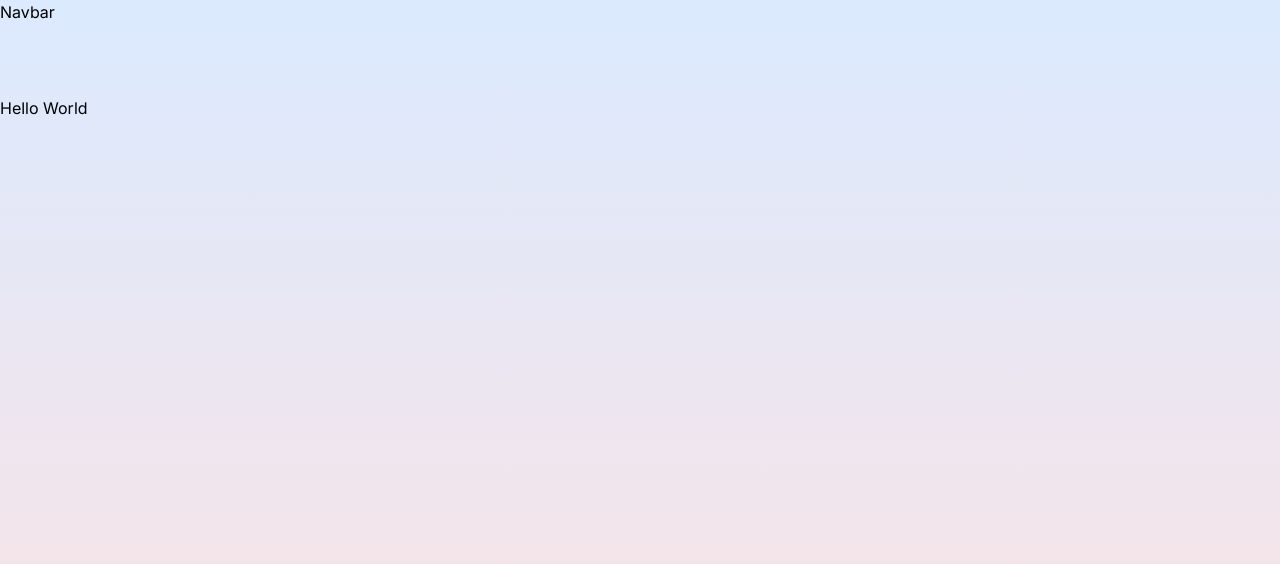
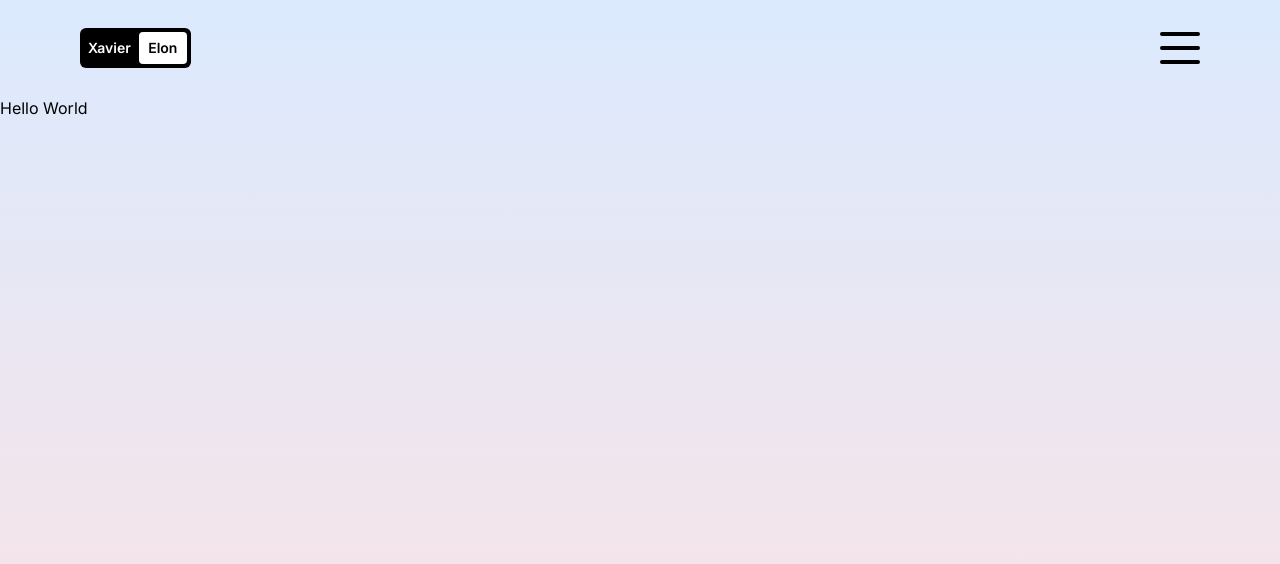
Before and after one commit to XavierElon/xavierelon-portfolio, a Next.js app: page / in a window 1280 px wide. Shown: the top 564 px of the page. Built offline with nearby package versions, Linux system fonts and the light colour scheme.

Commit message:
working on navbar

```diff
--- a/src/app/layout.js
+++ b/src/app/layout.js
@@ -17,7 +17,7 @@
           <div className="h-24">
             <Navbar />
           </div>
-          <div className="h-[calc(100vh - 6rrem)]">{children}</div>
+          <div className="h-[calc(100vh - 6rem)]">{children}</div>
         </div>
       </body>
     </html>
--- a/src/components/navbar.jsx
+++ b/src/components/navbar.jsx
@@ -1,5 +1,47 @@
+'use client'
+
+import { useState } from 'react'
+import Link from 'next/link'
+
+const links = [
+  { url: '/', title: 'Home' },
+  { url: '/about', title: 'About' },
+  { url: '/portfolio', title: 'Portfolio' },
+  { url: '/contact', title: 'Contact' }
+]
+
 const Navbar = () => {
-  return <div className="">Navbar</div>
+  const [open, setOpen] = useState(false)
+
+  return (
+    <div className="h-full flex items-center justify-between px-4 sm:px-8 md:px-12 lg:px-20">
+      {/* LOGO */}
+      <div className="">
+        <Link href="/" className="text-sm bg-black rounded-md p-1 font-semibold flex items-center justify-center">
+          <span className="text-white mr-1 px-1">Xavier</span>
+          <span className="w-12 h-8 rounded bg-white text-black flex items-center justify-center">Elon</span>
+        </Link>
+      </div>
+      {/* RESPONSIVE MENU */}
+      <div className="">
+        <button className="w-10 h-8 flex flex-col justify-between z-50 relative" onClick={() => setOpen((prev) => !prev)}>
+          <div className="w-10 h-1 bg-black rounded"></div>
+          <div className="w-10 h-1 bg-black rounded"></div>
+          <div className="w-10 h-1 bg-black rounded"></div>
+        </button>
+        {/* MENU LIST */}
+        {open && (
+          <div className="absolute top-0 left-0 w-screen h-screen bg-black text-white flex flex-col items-center justify-center gap-8 text-4xl">
+            {links.map((link) => (
+              <Link href={link.url} key={link.title}>
+                {link.title}
+              </Link>
+            ))}
+          </div>
+        )}
+      </div>
+    </div>
+  )
 }
 
 export default Navbar
```
